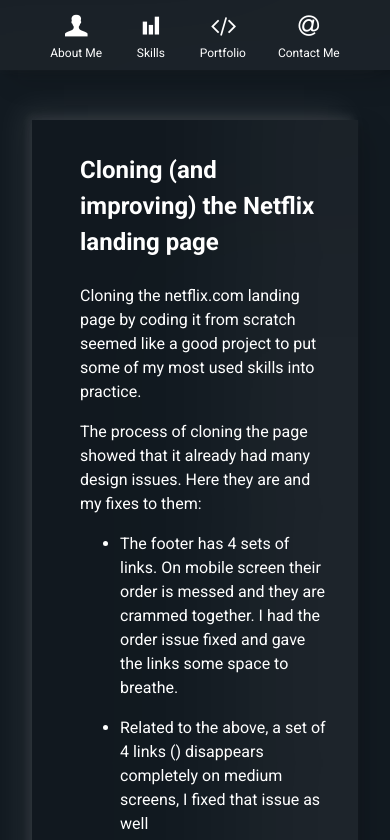
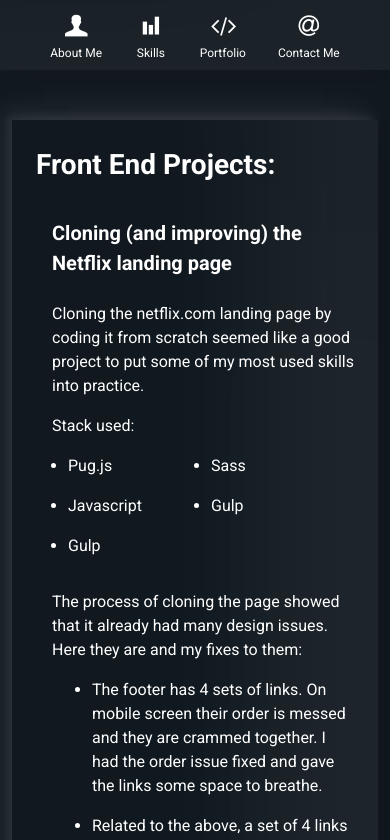
Before and after one commit to Mosaab-Emam/personal-website-source-code, a Nuxt app: page /portfolio in a window 390 px wide. Shown: the top 840 px of the page. Built offline with nearby package versions, Linux system fonts and the light colour scheme.

Commit message:
Responsive fixes. Added main title to projects page. Changed site title. Added a bit more content.

```diff
--- a/components/Skillbox.vue
+++ b/components/Skillbox.vue
@@ -30,9 +30,21 @@
   text-transform: uppercase;
 }
 
+@media (max-width: 399px) {
+  .skill-box h2 {
+    font-size: 1.25rem;
+  }
+}
+
 .skill-box p {
   font-weight: 500;
   margin-top: 0.5rem;
   margin-left: 0.5rem;
 }
+
+@media (max-width: 399px) {
+  .skill-box p {
+    margin-left: 0;
+  }
+}
 </style>
--- a/layouts/default.vue
+++ b/layouts/default.vue
@@ -96,8 +96,14 @@
 
 @media (max-width: 767px) {
   .container {
-    left: 2rem;
-    right: 2rem;
+    left: 0.75rem;
+    right: 0.75rem;
+  }
+}
+
+@media (max-width: 399px) {
+  .container {
+    padding: 1.5rem;
   }
 }
 </style>
--- a/nuxt.config.js
+++ b/nuxt.config.js
@@ -4,7 +4,9 @@
    ** Headers of the page
    */
   head: {
-    title: process.env.npm_package_name || "",
+    title:
+      "Mosaab Emam - Full Stack Javascript Developer" ||
+      process.env.npm_package_name,
     meta: [
       { charset: "utf-8" },
       { name: "viewport", content: "width=device-width, initial-scale=1" },
--- a/pages/index.vue
+++ b/pages/index.vue
@@ -30,8 +30,21 @@
 
 @media (max-width: 767px) {
   .about header h1 {
-    font-size: 2.5rem;
+    font-size: 2rem;
     letter-spacing: unset;
+  }
+}
+
+@media (max-width: 399px) {
+  .about header h1,
+  .about header h2 {
+    line-height: 1.2;
+  }
+}
+
+@media (max-width: 399px) {
+  .about header h1 {
+    margin-bottom: 1rem;
   }
 }
 
--- a/pages/portfolio.vue
+++ b/pages/portfolio.vue
@@ -1,5 +1,7 @@
 <template>
   <div class="projects">
+    <h2 class="main-header cyan-dark">Front End Projects:</h2>
+
     <div class="project">
       <h2 class="has-bullet">
         Cloning (and improving) the Netflix landing page
@@ -8,6 +10,14 @@
         Cloning the netflix.com landing page by coding it from scratch seemed
         like a good project to put some of my most used skills into practice.
       </p>
+      <p>Stack used:</p>
+      <ul class="stack">
+        <li><span>Pug.js</span></li>
+        <li><span>Sass</span></li>
+        <li><span>Javascript</span></li>
+        <li><span>Gulp</span></li>
+        <li><span>Gulp</span></li>
+      </ul>
       <p>
         The process of cloning the page showed that it already had many design
         issues. Here they are and my fixes to them:
@@ -91,8 +101,36 @@
   margin-bottom: 0;
 }
 
+.projects .main-header {
+  font-size: 2rem;
+  margin-bottom: 2rem;
+  position: relative;
+}
+
+.projects .main-header:after {
+  content: "";
+  position: absolute;
+  left: 0;
+  bottom: -0.5rem;
+  height: 0.25rem;
+  width: 33%;
+  background: var(--cyan-dark);
+}
+
+@media (max-width: 399px) {
+  .projects .main-header {
+    font-size: 1.75rem;
+  }
+}
+
 .project h2 {
   margin-bottom: 1.5rem;
+}
+
+@media (max-width: 399px) {
+  .projects h2 {
+    font-size: 1.25rem;
+  }
 }
 
 .project p,
@@ -112,6 +150,19 @@
   margin-bottom: 1rem;
 }
 
+.project ul.stack {
+  display: flex;
+  flex-wrap: wrap;
+  justify-content: space-between;
+  padding-left: 0;
+  margin-left: 1rem;
+}
+
+.project ul.stack li {
+  width: 50%;
+  color: var(--cyan-dark);
+}
+
 .project li span {
   color: white;
 }
--- a/pages/skills.vue
+++ b/pages/skills.vue
@@ -118,6 +118,23 @@
 .skills .main-header {
   font-size: 2rem;
   margin-bottom: 2rem;
+  position: relative;
+}
+
+.skills .main-header:after {
+  content: "";
+  position: absolute;
+  left: 0;
+  bottom: -0.5rem;
+  height: 0.25rem;
+  width: 33%;
+  background: var(--cyan-dark);
+}
+
+@media (max-width: 399px) {
+  .skills .main-header {
+    font-size: 1.75rem;
+  }
 }
 
 .skills .divider {
```
